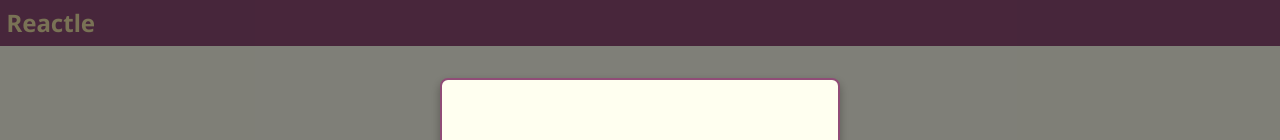
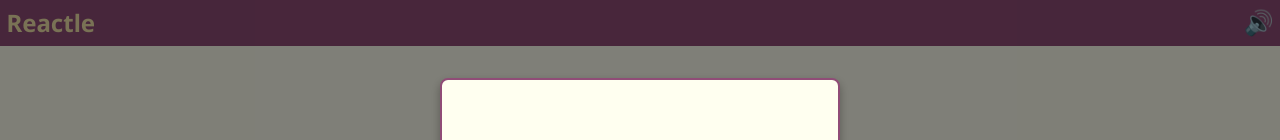
Before and after one commit to GavRobbs/reactle, a React (Vite) app: page / in a window 1280 px wide. Shown: the top 140 px of the page. Built offline with nearby package versions, Linux system fonts and the light colour scheme.

Commit message:
Fixes #5 - added the sound toggle button.

```diff
--- a/src/App.css
+++ b/src/App.css
@@ -5,12 +5,22 @@ header{
   padding: 0.4em;
   background-color: #904C77;
   font-family: 'Noto Sans';
+  justify-content: space-between;
 }
 
 header > h1{
   color: #F3E5AB;
   font-size: 1.5em;
   font-weight: 700;
+}
+
+header > button{
+
+  background-color: #904C77;
+  border: 0px;
+  outline: none;
+  font-size: 1.5em;
+
 }
 
 main{
--- a/src/App.jsx
+++ b/src/App.jsx
@@ -29,12 +29,20 @@ function App() {
     })
   });
   const [instructionDialogActive, setInstructionDialogActive] = useState(true);
+  const [soundOn, setSoundOn] = useState(() => {
+    const soundEnabled = localStorage.getItem("reactle_soundOn");
+    return soundEnabled === null ? true : JSON.parse(soundEnabled);
+  });
 
   const statusButtonRef = useRef(null);
   const booSoundRef = useRef(null);
   const yaySoundRef = useRef(null);
   const nopeSoundRef = useRef(null);
   const invalidSoundRef = useRef(null);
+
+  //This helps me keep track of the latest value of sound on/off, this
+  //was hell to figure out
+  const soundOnRef = useRef(soundOn);
 
   //Derived variables here
   const gameWon = currentGuesses.guessData.includes(currentWord) && currentGuesses.awaitingEnter == false;
@@ -67,9 +75,12 @@ function App() {
 
             })
 
+            if(soundOn){
               invalidSoundRef.current.play().catch((err) => {
                 console.log("Playback error");
               });
+            }
+
 
             return {...prev, awaitingEnter: false, currentLine: prev.currentLine, cursorPosition: prev.currentLine * 5, guessData: cleared};
 
@@ -109,9 +120,15 @@ function App() {
 
 
             if(threeCount < 5){
+
+              /* Use the ref here to get the latest value to see if sound is on or not. I had a bug where this wasn't updating and it was driving me mad. Lesson: REACT STATE UPDATES ARE ASYNCHRONOUS - this is easy to remember, hard to apply. If you're going to need the latest component of a value deep in something, you need to create an effect with a dependency to that value then a ref to it. I also considered using localStorage, but I couldn't bother with parsing the simple JSON every time.*/
+
+              if(soundOnRef.current){
                 nopeSoundRef.current.play().catch(err => {
                   console.log("Playback error");
                 });
+              }
+
             }
 
             return {...prev,
@@ -263,7 +280,21 @@ function App() {
     invalidSoundRef.current = invalidsnd;
 
 
-  }, [])
+  }, []);
+
+  useEffect(() => {
+
+    soundOnRef.current = soundOn;
+
+  }, [soundOn]);
+
+  function toggleSound(){
+    setSoundOn((prev) => {
+      const newState = !prev;
+      localStorage.setItem("reactle_soundOn", JSON.stringify(newState));
+      return newState;
+    })
+  }
 
   useEffect(() => {
 
@@ -271,17 +302,23 @@ function App() {
 
     if(gameWon){
 
+      if(soundOn){
         yaySoundRef.current.play();
+      }
       statusButtonRef.current.scrollIntoView({behaviour: "smooth"});
 
     } else if(gameLost){
 
+      if(soundOn){
         booSoundRef.current.play();
+      }
       statusButtonRef.current.scrollIntoView({behaviour: "smooth"});
 
     }
 
-  }, [gameWon, gameLost])
+    /* I didn't expect to have to add soundOn for it to work, but you know, it is a dependency*/
+
+  }, [gameWon, gameLost, soundOn])
 
 
   function renderGuesses(){
@@ -313,6 +350,9 @@ function App() {
     <>
       <header>
         <h1>Reactle</h1>
+        <button
+          className="sound-button"
+          onClick={toggleSound}>{soundOn ? "🔊": "🔈"}</button>
       </header>
       <main>
 
```
Lines whose indentation alone changed are shown as unchanged.
